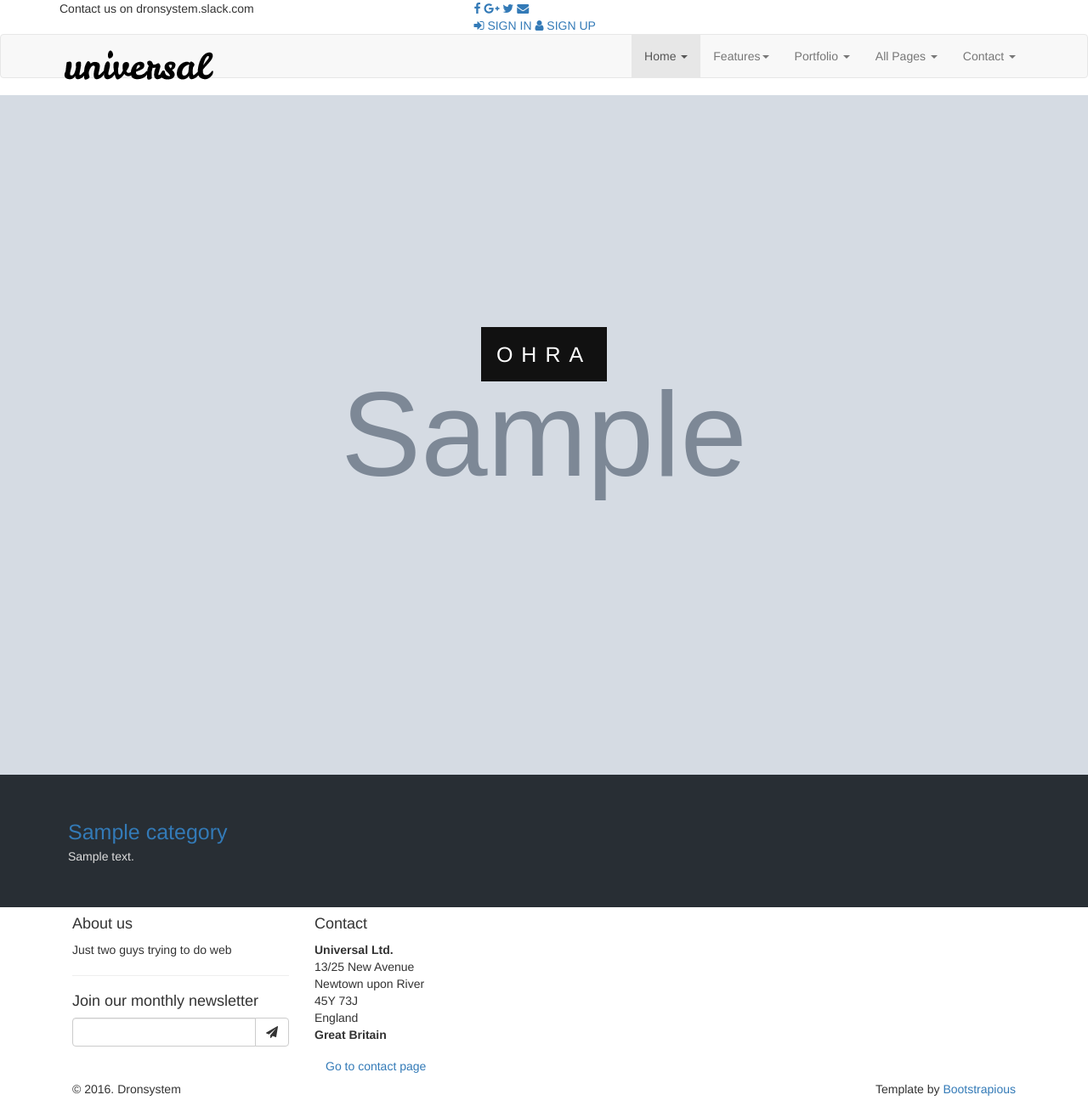
After one commit to AntonBox/django_shop, a Django app: template templates/main2.html in a window 1280 px wide. The commit adds this page. Shown: the whole page at 85% size. Run offline with Django 3.2, Linux system fonts and the light colour scheme; the template is opened without the code that fills it: most values are stand-ins (such as "Sample title", 1, 10 or a date in 2020); grey boxes marked "Sample" are stand-in pictures; some libraries are stand-ins or nearby versions.

Commit message:
parallax main

```diff
--- a/apps/core/views.py
+++ b/apps/core/views.py
@@ -7,6 +7,6 @@ def index(request):
     visuals = Carousel.objects.order_by('index').filter(is_active=True).all()
     products = Product.objects.order_by('created_at').all()[:4]
     categories = Category.objects.all()
-    return render(request, 'main.html', {'visuals': visuals,
-                                         'products': products,
-                                         'categories': categories})
+    return render(request, 'main2.html', {'visuals': visuals,
+                                          'products': products,
+                                          'categories': categories})
--- a/templates/main.html
+++ b/templates/main.html
@@ -48,9 +48,9 @@
 	<h3>Новинки</h3>
 	<br>
 		{% for category in categories %}
-			<div class = 'col-md-4'>
+			<div class = 'col-md-3'>
 				<img class="img-thumbnail" src="{{category.image.url}}">
-				<h4><a href="catalog/{{ category.get_absolute_url }}">{{category.name}}</h4></a>
+				<h4><a href="{{ category.get_absolute_url }}">{{category.name}}</h4></a>
 			</div>
 		{% endfor %}
 	</div>
--- /dev/null
+++ b/templates/main2.html
@@ -0,0 +1,54 @@
+{% extends "base.html" %}
+{% load staticfiles %}
+{% block extra_style %}
+	<style>
+.caption {
+  position: absolute;
+  left: 0;
+  top: 50%;
+  width: 100%;
+  text-align: center;
+  color: #000;
+}
+.caption span.border {
+  background-color: #111;
+  color: #fff;
+  padding: 18px;
+  font-size: 25px;
+  letter-spacing: 10px;
+}
+
+	{% for category in categories %}
+.parallax{{ forloop.counter }}{
+    /* The image used */
+    background-image: url("{{category.image.url}}");
+
+    /* Set a specific height */
+    height: 800px;
+
+    /* Create the parallax scrolling effect */
+    background-attachment: fixed;
+    background-position: center;
+    background-repeat: no-repeat;
+    background-size: cover;
+	}
+	{% endfor %}
+	 </style>
+{% endblock %}
+
+{% block content %}
+	{% for category in categories %}
+		<div class="parallax{{ forloop.counter }}">
+			<div class="caption">
+   				<span class="border">OHRA</span>
+  			</div>
+		</div>
+
+		<div style="color:#ddd;background-color:#282E34;text-align:center;padding:50px 80px;text-align: justify; ">
+			<a href="{{ category.get_absolute_url }}" style="text-align: center;font-size: 25px;">{{category.name}}</a>
+			<br>
+			{{category.description}}
+		</div>
+
+	{% endfor %}
+{% endblock %}
```
